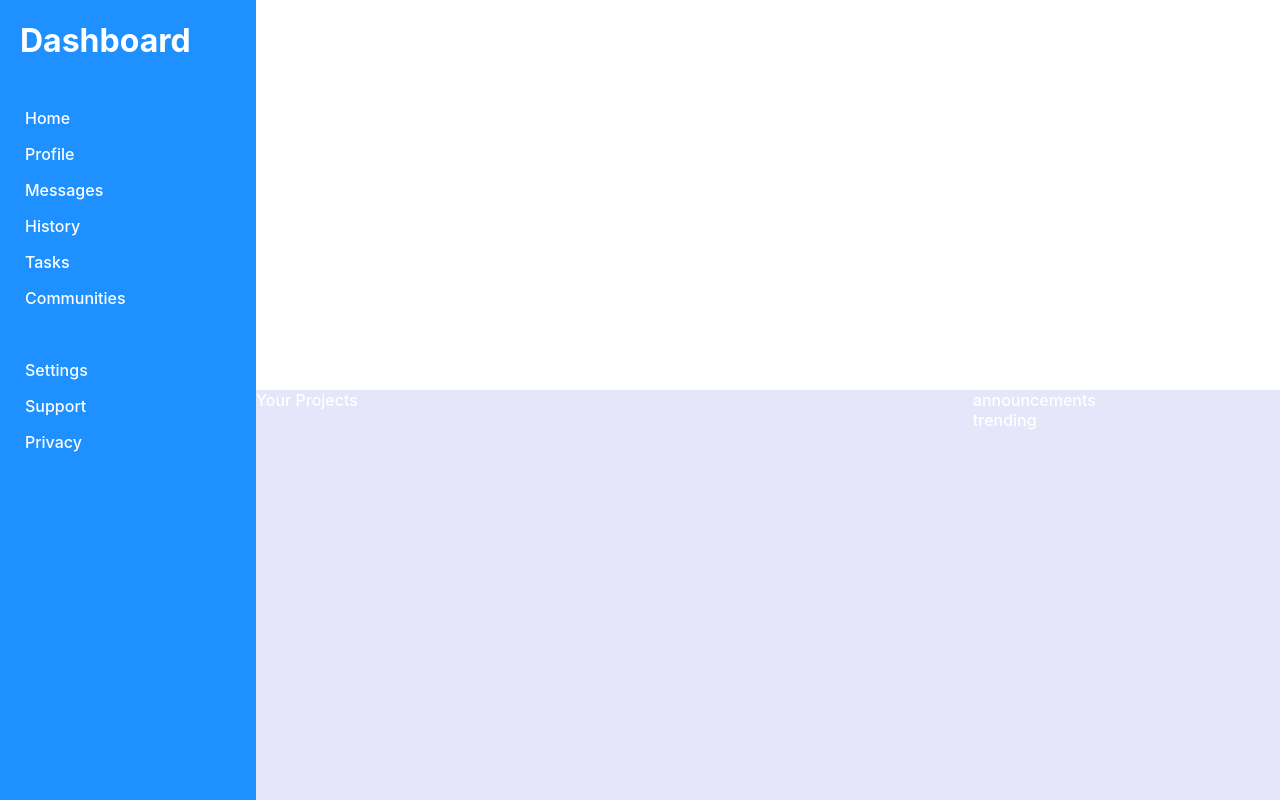
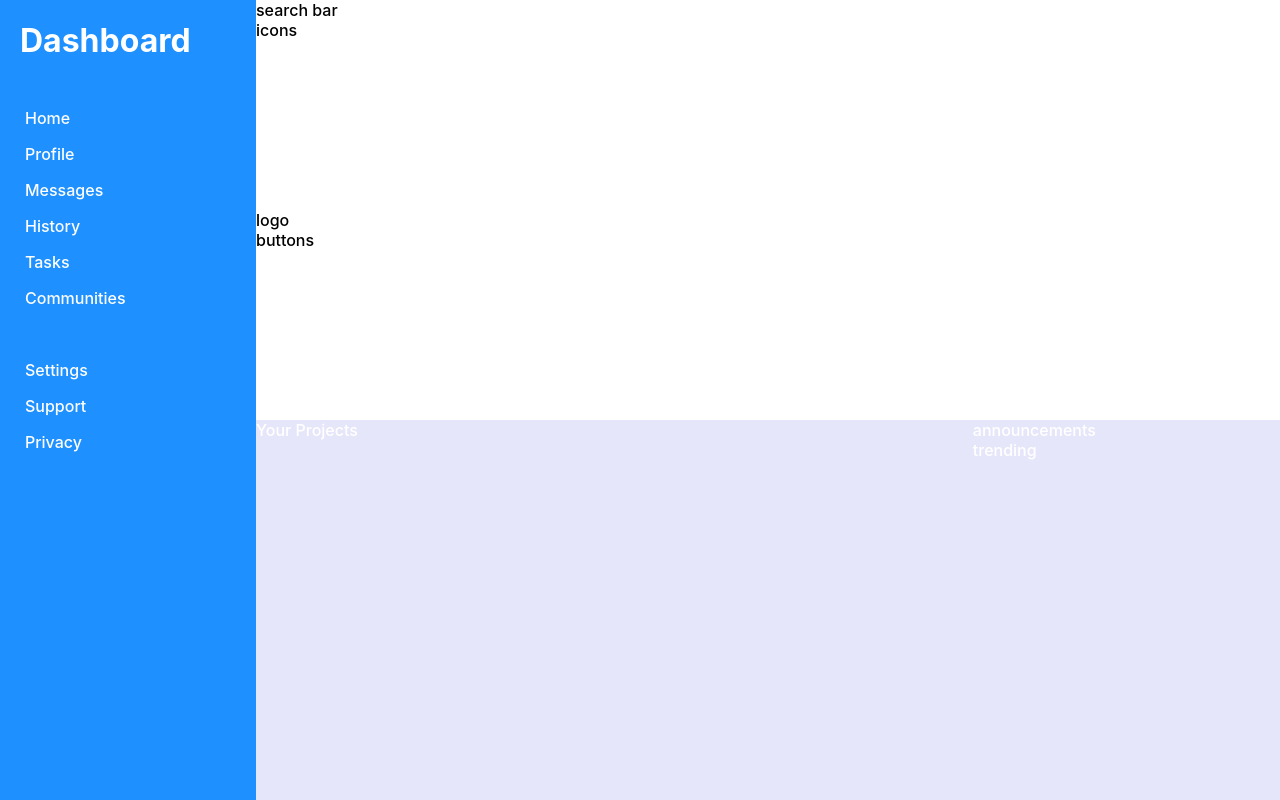
Before and after one commit to bryantt23/odin-admin-dashboard, a plain HTML site: page index.html in a window 1280 px wide. Drawn offline with Linux system fonts and the light colour scheme.

Commit message:
add header sections

```diff
--- a/index.html
+++ b/index.html
@@ -9,7 +9,16 @@
   </head>
   <body>
     <div class="container">
-      <div class="header">header</div>
+      <div class="header">
+        <div>
+          <div>search bar</div>
+          <div>icons</div>
+        </div>
+        <div>
+          <div>logo</div>
+          <div>buttons</div>
+        </div>
+      </div>
       <div class="sidebar">
         <div>
           <h1>Dashboard</h1>
--- a/style.css
+++ b/style.css
@@ -16,6 +16,7 @@ body {
   grid-column: 2/3;
   display: grid;
   background-color: white;
+  color: #000;
 }
 
 .sidebar {
```
